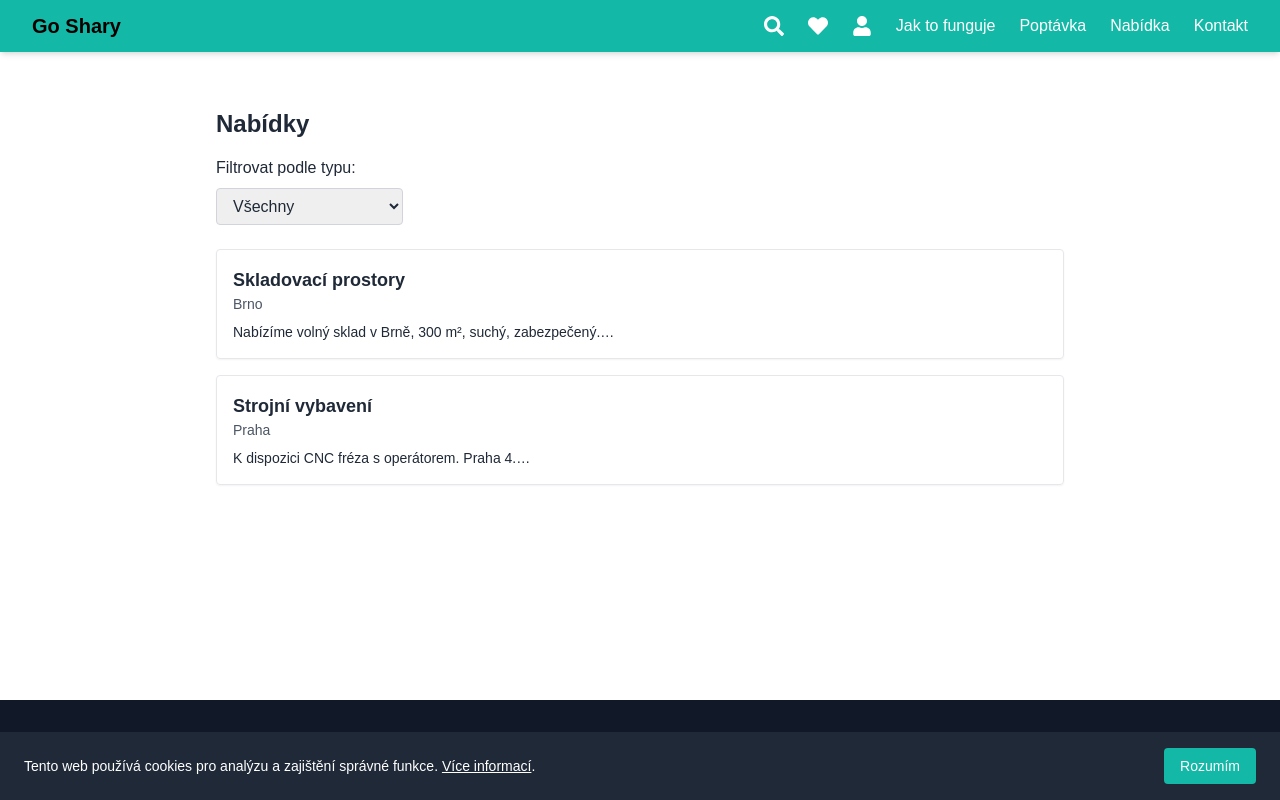
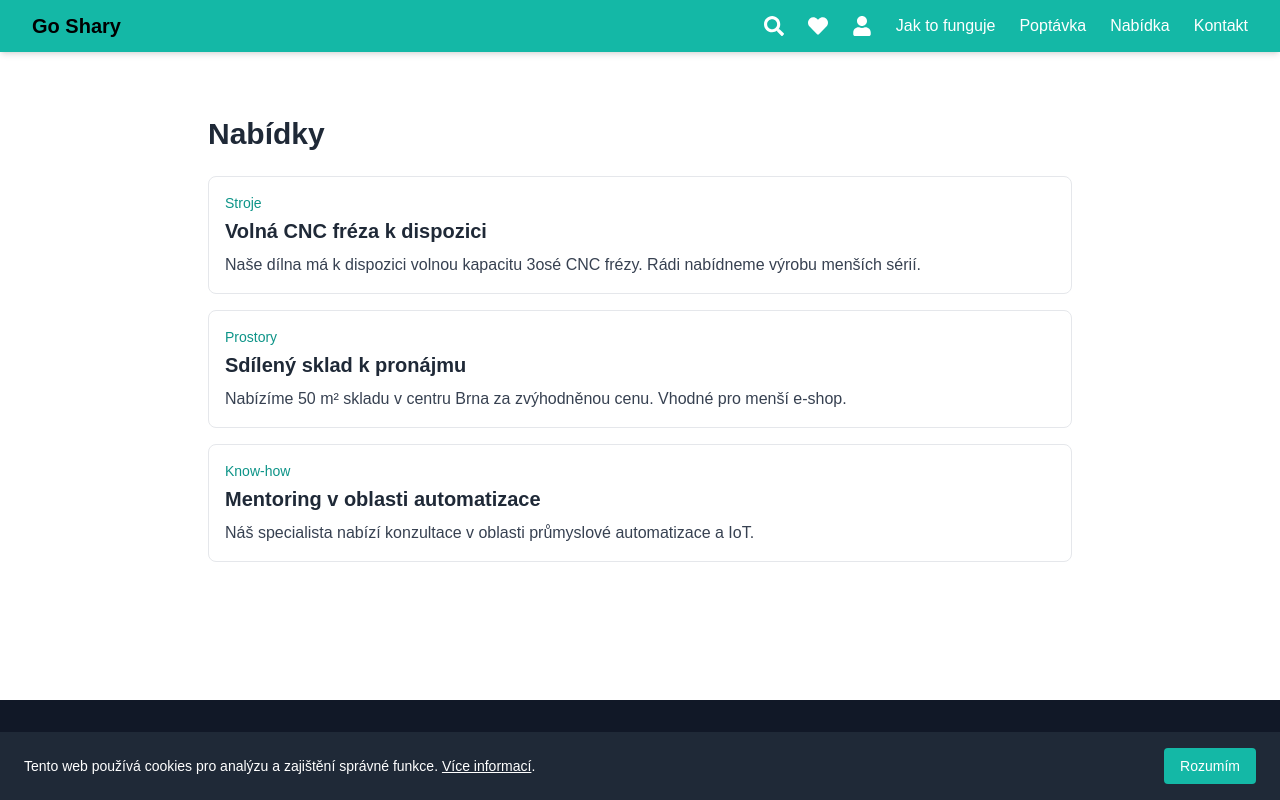
Before and after one commit to Tekier10/goshary, a Next.js app: page /nabidka in a window 1280 px wide. Built offline with nearby package versions, Linux system fonts and the light colour scheme; a web font is replaced by a local one.

Commit message:
Update nabidka.tsx

```diff
--- a/pages/nabidka.tsx
+++ b/pages/nabidka.tsx
@@ -1,40 +1,43 @@
-import { useState } from 'react'; import Link from 'next/link';
+import Link from 'next/link';
 
-const mockNabidky = [ { id: '1', typ: 'Skladovací prostory', popis: 'Nabízíme volný sklad v Brně, 300 m², suchý, zabezpečený.', lokalita: 'Brno', kontakt: 'firma@example.cz', }, { id: '2', typ: 'Strojní vybavení', popis: 'K dispozici CNC fréza s operátorem. Praha 4.', lokalita: 'Praha', kontakt: 'cnc@firma.cz', }, ];
+const nabidky = [
+  {
+    id: '1',
+    typ: 'Stroje',
+    titulek: 'Volná CNC fréza k dispozici',
+    popis: 'Naše dílna má k dispozici volnou kapacitu 3osé CNC frézy. Rádi nabídneme výrobu menších sérií.',
+  },
+  {
+    id: '2',
+    typ: 'Prostory',
+    titulek: 'Sdílený sklad k pronájmu',
+    popis: 'Nabízíme 50 m² skladu v centru Brna za zvýhodněnou cenu. Vhodné pro menší e-shop.',
+  },
+  {
+    id: '3',
+    typ: 'Know-how',
+    titulek: 'Mentoring v oblasti automatizace',
+    popis: 'Náš specialista nabízí konzultace v oblasti průmyslové automatizace a IoT.',
+  },
+];
 
-export default function NabidkaPage() { const [typFiltr, setTypFiltr] = useState('');
-
-const typy = [...new Set(mockNabidky.map((p) => p.typ))]; const filteredNabidky = typFiltr ? mockNabidky.filter((p) => p.typ === typFiltr) : mockNabidky;
-
-return ( <main className="max-w-4xl mx-auto p-6"> <h1 className="text-2xl font-bold mb-4">Nabídky</h1>
-
-<div className="mb-6">
-    <label className="block mb-2 font-medium">Filtrovat podle typu:</label>
-    <select
-      value={typFiltr}
-      onChange={(e) => setTypFiltr(e.target.value)}
-      className="border border-gray-300 rounded px-3 py-2"
-    >
-      <option value="">Všechny</option>
-      {typy.map((typ) => (
-        <option key={typ} value={typ}>
-          {typ}
-        </option>
-      ))}
-    </select>
-  </div>
-
-  <div className="grid gap-4">
-    {filteredNabidky.map((nabidka) => (
-      <Link key={nabidka.id} href={`/nabidka/${nabidka.id}`}>
-        <div className="border rounded p-4 shadow-sm hover:bg-gray-50 hover:shadow-md transition cursor-pointer">
-          <h2 className="text-lg font-semibold">{nabidka.typ}</h2>
-          <p className="text-sm text-gray-600">{nabidka.lokalita}</p>
-          <p className="mt-2 text-sm text-gray-800">{nabidka.popis.slice(0, 100)}…</p>
-        </div>
-      </Link>
-    ))}
-  </div>
-</main>
-
-); }
+export default function NabidkaPage() {
+  return (
+    <div className="max-w-4xl mx-auto px-4 py-8">
+      <h1 className="text-3xl font-semibold mb-6">Nabídky</h1>
+      <div className="grid gap-4">
+        {nabidky.map((nabidka) => (
+          <Link
+            key={nabidka.id}
+            href={`/nabidka/${nabidka.id}`}
+            className="block border border-gray-200 rounded-lg p-4 hover:shadow-md transition-shadow bg-white"
+          >
+            <p className="text-sm text-teal-600 font-medium mb-1">{nabidka.typ}</p>
+            <h2 className="text-xl font-bold mb-2">{nabidka.titulek}</h2>
+            <p className="text-gray-700">{nabidka.popis}</p>
+          </Link>
+        ))}
+      </div>
+    </div>
+  );
+}
```
